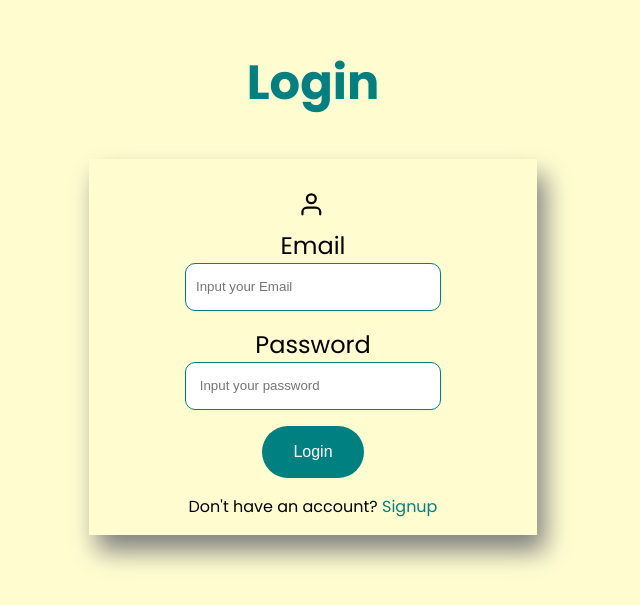
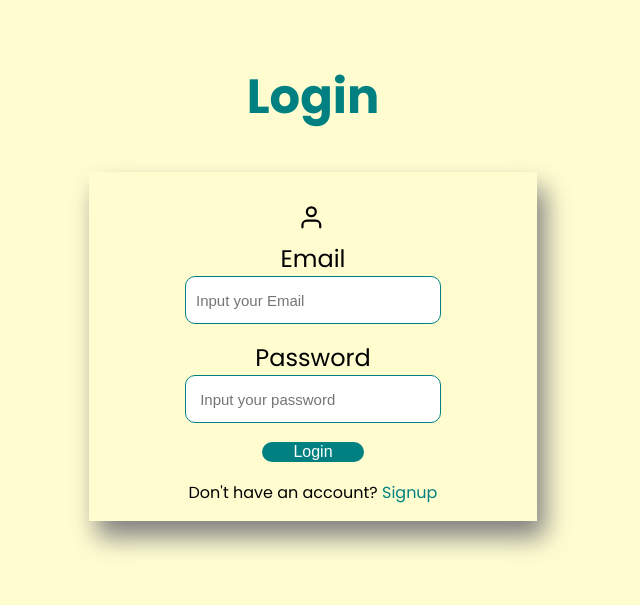
Before and after one commit to belemaaa/wpecs-fe, a React (Create React App) app: page /Login in a window 1280 px wide. Shown: the part 137-742 px from the top of the page, without its empty margins (335-975 px from the left). Built offline with nearby package versions, Linux system fonts and the light colour scheme.

Commit message:
login api

```diff
--- a/src/App.js
+++ b/src/App.js
@@ -15,12 +15,12 @@ function App() {
       <Router>
         <Routes>
           <Route path='/' element= {<LandingPage/>}></Route>
-          <Route path='/dash' element={<Home />}></Route>
+          <Route path='/home' element={<Home />}></Route>
           <Route path='/payment' element={<Payment />}></Route>
           <Route path='Header' element={<Header />}> </Route>
           <Route path='/Login' element={<Login />}></Route>
           <Route path='/Pin' element={<Pin />}></Route>
-          <Route path='/Create' element={<Create />}></Route>
+          <Route path='/Signup' element={<Create />}></Route>
           <Route path='/ElectricityPlan' element={<ElectricityPlan />}></Route>
           </Routes>
 
--- a/src/Pages/Create.jsx
+++ b/src/Pages/Create.jsx
@@ -11,33 +11,29 @@ const Create = () => {
     const [phone_number, setPhone_number] = useState('')
     const [password, setPassword] = useState('')
     const navigate = useNavigate()
-    const [error_message, setError_message] = useState('')
 
     const handleSubmit = async (e) => {
       e.preventDefault();
       const headers = {
           'Content-Type': 'application/json'
       }
-      try{
-        const response = await fetch('http://127.0.0.1/api/signup', {
-            method: 'POST',
-            headers: headers,
-            body: JSON.stringify({
+      try {
+        const response = await axios.post('http://127.0.0.1:8000/api/signup/', {
           first_name: first_name,
           last_name: last_name,
           username: username,
+          email: email,
+          phone_number: phone_number,
           password: password,
-              email: email,
-              phone_number: phone_number
-            }),
-        })
+        }, {
+          headers: headers
+        });
         if (response.status === 200){
           console.log('signup was successful')
           navigate('/Login')
         }
-      }catch(error){
-          console.error('errors: ', error)
-          setError_message('An error occurred. Please try again later.')
+      } catch(error){
+        console.error('Error received: ', error)
       }
     }
   return (
@@ -45,7 +41,7 @@ const Create = () => {
       <section className='section2'>
         <div className='formHolder'>
             <h1 className='welcome'>Signup</h1>
-            <form  className='formm' onSubmit={handleSubmit}>
+            <form  className='formm' method='POST' onSubmit={handleSubmit}>
               <svg className='svg1' xmlns="http://www.w3.org/2000/svg" width="30" height="30" viewBox="0 0 27 27" fill="none" stroke="currentColor" stroke-width="2" stroke-linecap="round" stroke-linejoin="round" class="feather feather-user"><path d="M20 21v-2a4 4 0 0 0-4-4H8a4 4 0 0 0-4 4v2"></path><circle cx="12" cy="7" r="4"></circle></svg><br></br>
 
                 <label>First name</label><br></br>
@@ -55,6 +51,11 @@ const Create = () => {
 
                 <label>Last name</label><br></br>
                 <input placeholder='Input your last name' type='text' value={last_name} onChange={(e) => setLast_name(e.target.value)} >
+                </input>
+                <br/><br/>
+
+                <label>Username</label><br></br>
+                <input placeholder='Input your last name' type='text' value={username} onChange={(e) => setUsername(e.target.value)} >
                 </input>
                 <br/><br/>
 
@@ -72,7 +73,7 @@ const Create = () => {
                 <input placeholder= 'Input your password' type='password' value={password} onChange={(e) => setPassword(e.target.value)} >
                 </input>
                 <br/><br/>
-                <button type='submit'><p>Create account</p></button>
+                <button type='submit'>Create account</button>
                 <p className='last1'>Not a new user?<Link to='/Login'> Login</Link> </p>
             </form>
 
--- a/src/Pages/Login.css
+++ b/src/Pages/Login.css
@@ -30,6 +30,7 @@
     padding: 10px;
     box-sizing: border-box;
     color: black;
+    font-size: 15px;
 }
 .formm label{
     margin: auto;
--- a/src/Pages/Login.jsx
+++ b/src/Pages/Login.jsx
@@ -6,16 +6,36 @@ import { useNavigate } from 'react-router-dom'
 import axios from 'axios'
 
 const Login = () => {
+  const navigate = useNavigate();
+  const [email, setEmail] = useState('')
+  const [password, setPassword]  = useState('')
+  const [loginError, setLoginError] = useState('')
 
-        const [email, setEmail] = useState ('')
-        const [password, setPassword] = useState ('')
-
-        const handleSubmit = (event) => {
-            event.preventDefault()
-            axios.post('http://localhost:8082/login', {email , password})
-            .then(res => console.log(res))
-            // .catch(err => console.log(error))
-        }
+  const handleLogin = async (e) => {
+    e.preventDefault()
+    try{
+      const headers={
+        'Content-Type': 'application/json',
+      }
+      const response = await axios.post('http://127.0.0.1:8000/api/login/',
+      { email: email,
+        password: password
+      },
+      {headers: headers}
+      )
+      if (response.status === 200){
+        console.log('login was successful')
+        // setAccessToken(response.data.access_token);
+        // setUser_Id(response.data.user.id)
+        navigate('/home')
+      }
+    } catch(error){
+      setLoginError('Invalid username or password. Please try again.')
+      // setUsername('')
+      // setPassword('')
+      console.error('Error received: ', error)
+    }
+  }
     const welcome = ' Login'
   return (
 
@@ -23,7 +43,7 @@ const Login = () => {
          <section className='section2'>
         <div className='formHolder'>
             <h1 className='welcome'>{welcome}</h1>
-            <form  className='formm' onSubmit={handleSubmit}>
+            <form  className='formm' method='POST' onSubmit={handleLogin}>
               <svg className='svg1' xmlns="http://www.w3.org/2000/svg" width="30" height="30" viewBox="0 0 27 27" fill="none" stroke="currentColor" stroke-width="2" stroke-linecap="round" stroke-linejoin="round" class="feather feather-user"><path d="M20 21v-2a4 4 0 0 0-4-4H8a4 4 0 0 0-4 4v2"></path><circle cx="12" cy="7" r="4"></circle></svg><br></br>
 
                 <label>Email</label><br></br>
@@ -34,7 +54,7 @@ const Login = () => {
                 <input placeholder= ' Input your password' type='password' name='password' onChange={e => setPassword(e.target.value)} >
                 </input>
                 <p className='warning'>{}</p>
-                <Link to='/dash'><button type='submit'><p>Login</p></button></Link>
+                <button type='submit'>Login</button>
                 {/* <p>Input your email and password to sign into your account.</p> */}
                 <p className='last1'>Don't have an account?<Link to='/Create'> Signup</Link> </p>
             </form>
```
Lines whose indentation alone changed are shown as unchanged.
